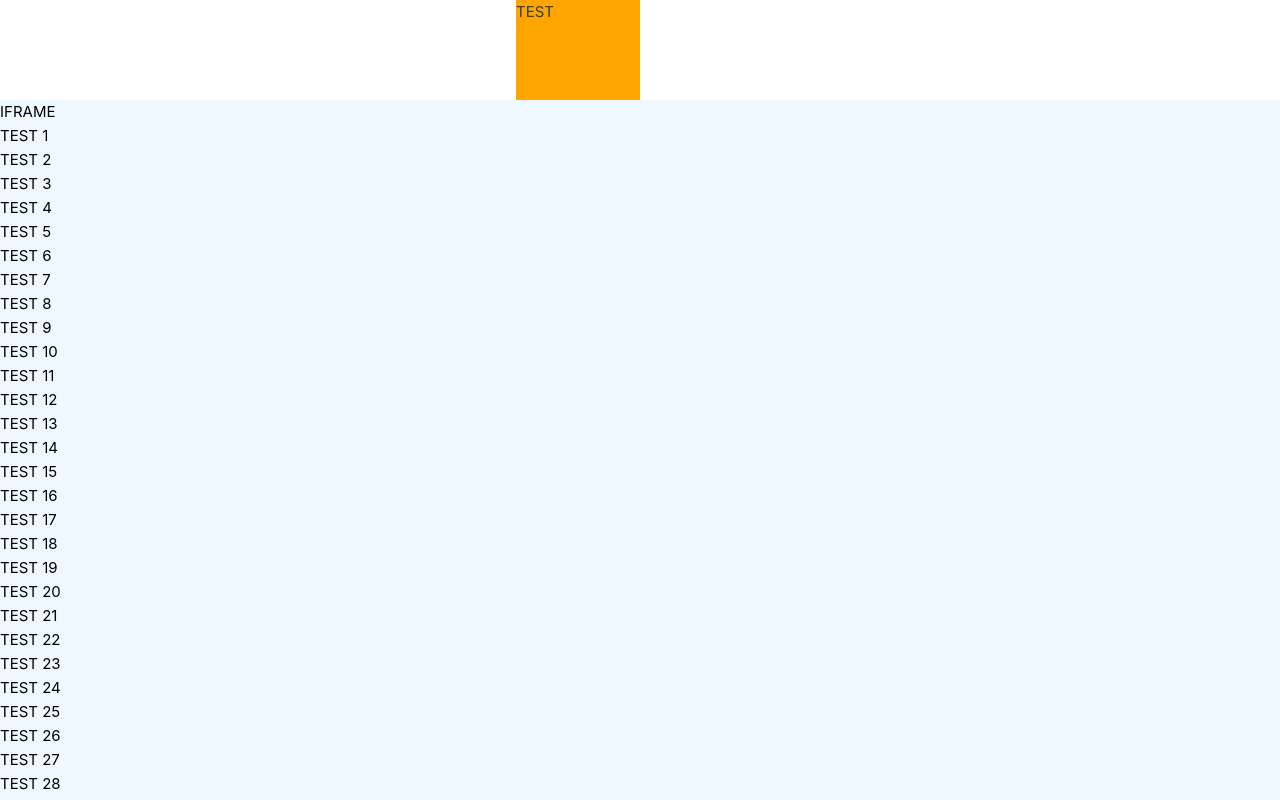
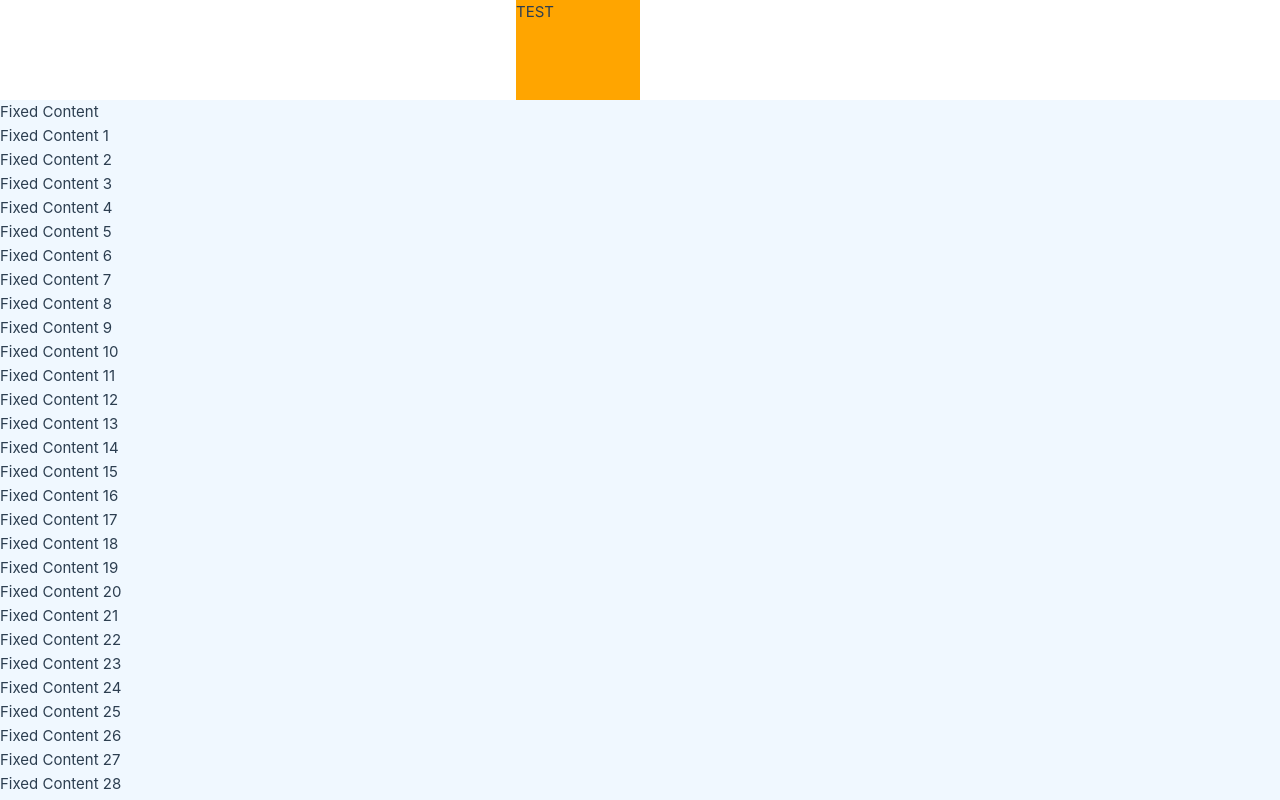
Before and after one commit to jbrajkovic/scroll-test-adressbar, a Vue app: page / in a window 1280 px wide. Shown: the top 800 px of the page. Built offline with nearby package versions, Linux system fonts and the light colour scheme.

Commit message:
Reverse scroll logic

```diff
--- a/src/App.vue
+++ b/src/App.vue
@@ -4,33 +4,29 @@ import { onMounted, onBeforeUnmount, ref } from "vue";
 export default {
   setup() {
     const fixedDiv = ref(null);
+    let ticking = false; // Flag za kontrolu requestAnimationFrame
 
-    let ticking = false; // Flag za debouncing preko requestAnimationFrame
-
-    const syncWindowScroll = (event) => {
+    const syncFixedScroll = () => {
       if (!ticking) {
         ticking = true;
         requestAnimationFrame(() => {
-          window.scrollTo({
-            top: event.target.scrollTop, // Sinkroniziraj window scroll
-          });
-          ticking = false;
+          if (fixedDiv.value) {
+            fixedDiv.value.scrollTo({
+              top: window.scrollY, // Sinhronizacija pozicije sa window.scrollY
+              behavior: "instant", // Bez animacije za trenutnu sinhronizaciju
+            });
+          }
+          ticking = false; // Reset flag-a nakon ažuriranja
         });
       }
     };
 
     onMounted(() => {
-      if (fixedDiv.value) {
-        fixedDiv.value.addEventListener("scroll", syncWindowScroll, {
-          passive: true, // Poboljšava performanse
-        });
-      }
+      window.addEventListener("scroll", syncFixedScroll, { passive: true });
     });
 
     onBeforeUnmount(() => {
-      if (fixedDiv.value) {
-        fixedDiv.value.removeEventListener("scroll", syncWindowScroll);
-      }
+      window.removeEventListener("scroll", syncFixedScroll);
     });
 
     return {
@@ -47,11 +43,11 @@ export default {
     TEST
   </header>
 
-  <main ref="mainElement">
+  <main>
     <div class="fixed-div" ref="fixedDiv">
-      <div class="fixed-div-title">IFRAME</div>
+      <div class="fixed-div-title">Fixed Content</div>
       <div class="fixed-div-content">
-        <div v-for="i in 100" :key="i">TEST {{ i }}</div>
+        <div v-for="i in 100" :key="i">Fixed Content {{ i }}</div>
       </div>
     </div>
     <div class="main-content">
@@ -68,22 +64,23 @@ header {
 }
 
 main {
-  height: calc(100dvh + 200px);
-  overflow-y: auto; /* Osiguraj da main ima skrol */
+  height: 200vh; /* Dovoljno sadržaja da omogući window scroll */
 }
 
 .fixed-div {
   position: fixed;
   top: 100px;
   left: 0;
+  width: 100%;
+  height: calc(100vh - 100px);
   background-color: aliceblue;
-  width: 100%;
-  height: 100dvh;
-  color: #000;
-  overflow-y: auto; /* Skrol za fixed div */
+  overflow-y: auto; /* Skrolabilni sadržaj */
+  pointer-events: none; /* Ignoriše interakcije mišem */
 }
 
+
+
 .main-content {
-  padding-top: 100px;
+  margin-top: 150px; /* Dovoljno prostora za vidljivi sadržaj */
 }
 </style>
```
